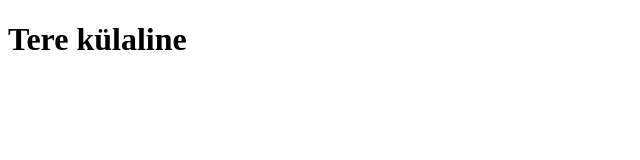
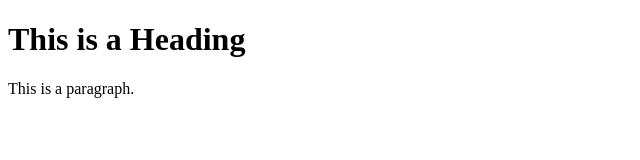
Before and after one commit to AOrmisson/GildiPood.github.io, a plain HTML site: page index.html in a window 1280 px wide. Shown: the whole page, without its empty margins (0-640 px from the left). Drawn offline with Linux system fonts and the light colour scheme.

Commit message:
Update index.html

```diff
--- a/index.html
+++ b/index.html
@@ -2,9 +2,12 @@
 </html>
 <head lang="en">
 <meta charset="UTF-8">
-<title>Tere külaline</title>
+<title>Page Title</title>
 </head>
 <body>
-<h1>Tere külaline</h1>
+
+<h1>This is a Heading</h1>
+<p>This is a paragraph.</p>
+
 </body>
 </html>
```
